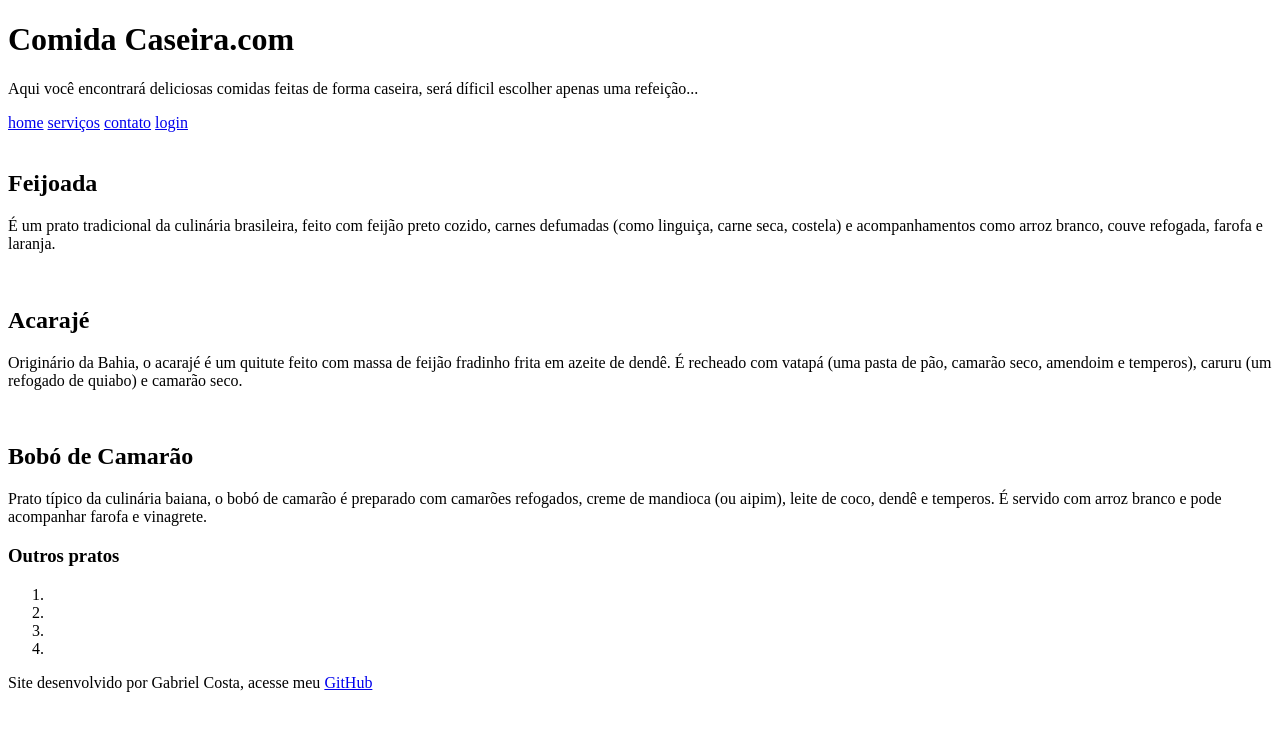
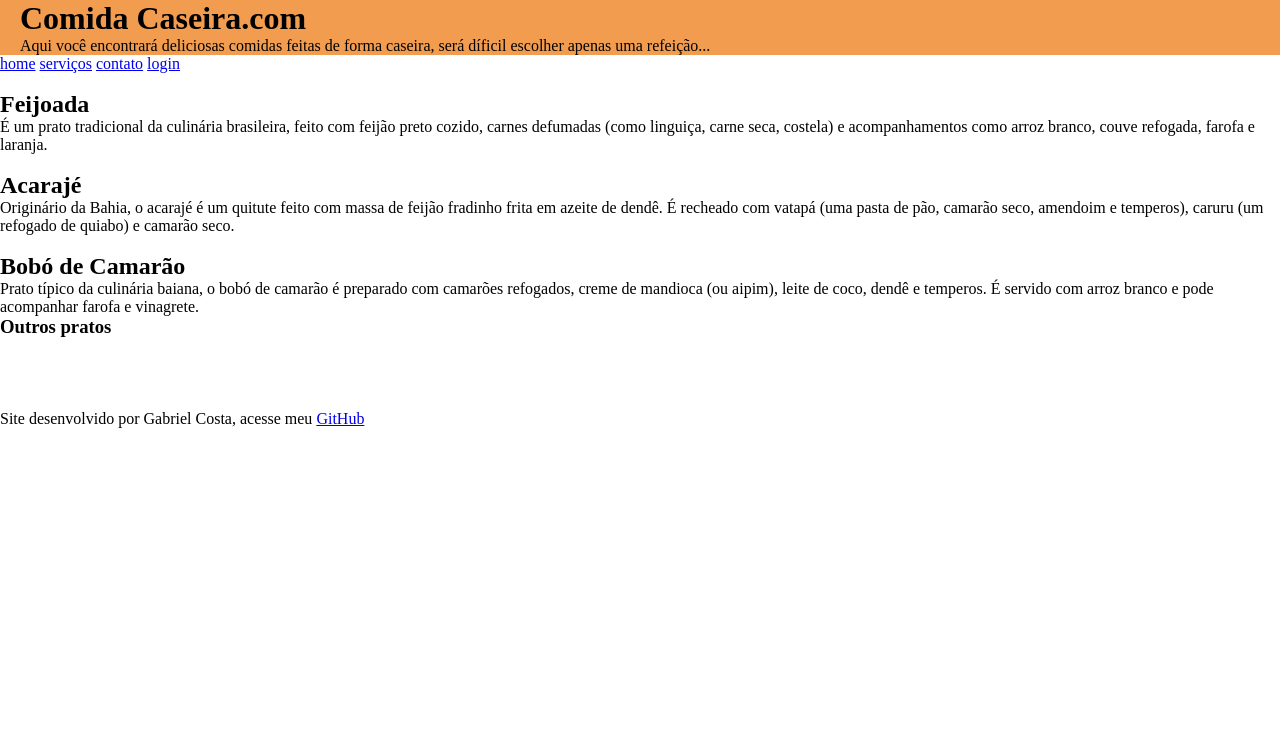
Before and after one commit to GabSilvaCosta/html-css3, a plain HTML site: page projetos_pessoais/proj-03/index.html in a window 1280 px wide. Drawn offline with Linux system fonts and the light colour scheme.

Commit message:
Definindo estilos CSS
Fiz algumas alterações no arquivo HTML e comecei a colocar estilos.

```diff
--- a/projetos_pessoais/proj-03/style.css
+++ b/projetos_pessoais/proj-03/style.css
@@ -2,6 +2,24 @@
 
 @import url('https://fonts.googleapis.com/css2?family=Bebas+Neue&display=swap');
 
-:root {
-    --font01
+@import url('https://fonts.googleapis.com/css2?family=Major+Mono+Display&display=swap');
+
+:root {  /* Aqui estão localizados todas as cores e fontes que o projeto usará*/
+    --cor0: #F2C166;
+    --cor1: #F29C50;
+    --cor2: #D97E4A;
+    --cor3: #261B14;
+
+    --fonte1: 'Bebas Neue', sans-serif;
+    --fonte2: 'Major Mono Display', monospace;;
 }
+
+* {
+    margin: 0px;
+    padding: 0px;
+}
+
+header {
+    background-color: var(--cor1);
+    text-indent: 20px;
+}
```
